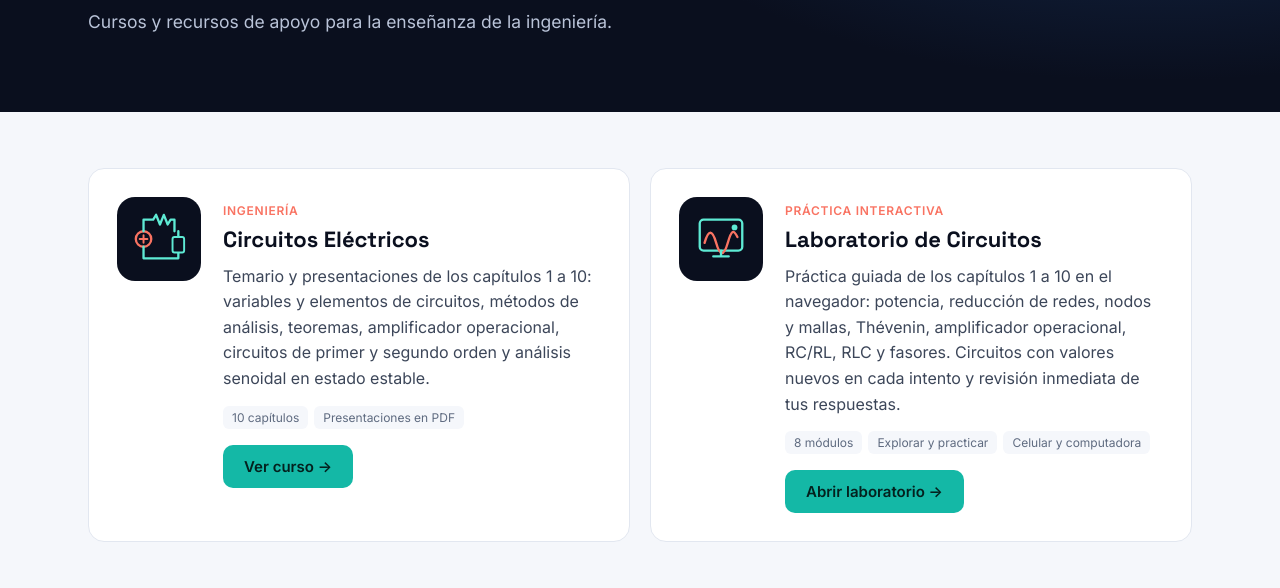
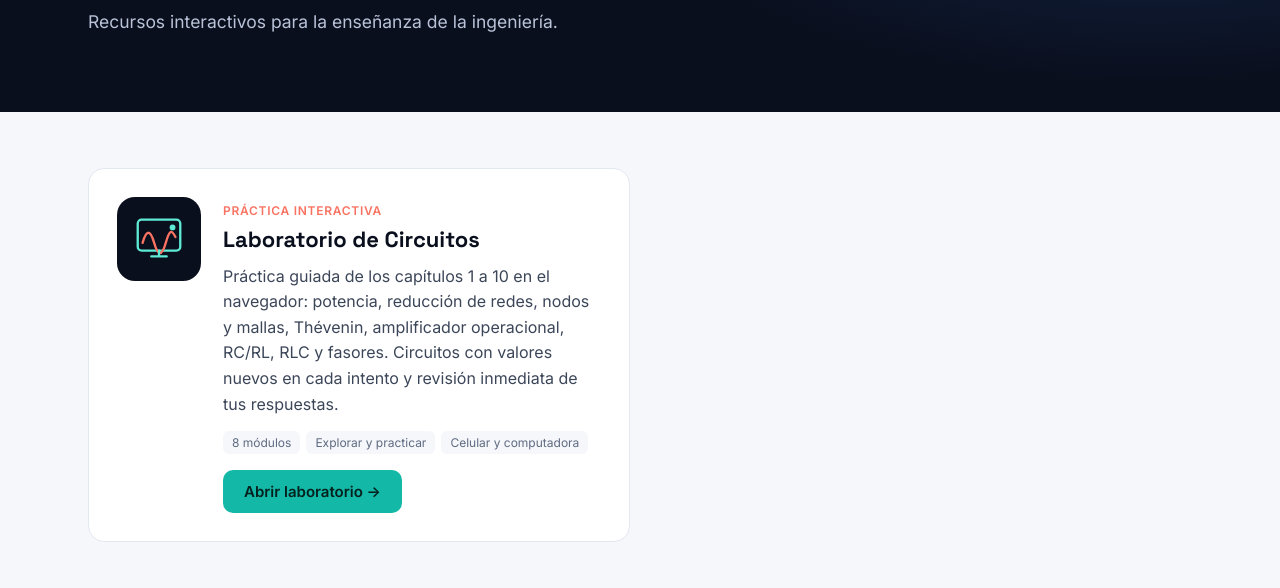
Before and after one commit to fdhernandezgutierrez/fdhernandezgutierrez.github.io, a plain HTML site: page educacion/index.html in a window 1280 px wide. Shown: the part 212-800 px from the top of the page. Drawn offline with Linux system fonts and the light colour scheme.

Commit message:
Quita el material del curso de Circuitos Eléctricos
Se retiran el temario y las presentaciones (/educacion/circuitos-electricos/).
Educación conserva solo el Laboratorio de Circuitos, y la tarjeta del
laboratorio en Proyectos ahora enlaza a su versión web.

Co-Authored-By: Claude Opus 5.5 <noreply@anthropic.com>

```diff
--- a/assets/js/datos.js
+++ b/assets/js/datos.js
@@ -239,7 +239,7 @@ window.PERFIL = {
   proyectos: [
     { titulo: "SABER-DR Web", texto: "Aplicación web que gradúa la retinopatía diabética con un ensamble de cinco modelos.", etiqueta: "Software", enlace: "" },
     { titulo: "SABER-DR Android", texto: "Clasificación en el teléfono con ONNX, sin conexión a internet.", etiqueta: "Software", enlace: "" },
-    { titulo: "Laboratorio de Circuitos", texto: "Aplicación Android de apoyo al curso de Circuitos Eléctricos.", etiqueta: "Docencia", enlace: "" }
+    { titulo: "Laboratorio de Circuitos", texto: "Práctica guiada de Circuitos Eléctricos (Dorf, caps. 1 a 10), para Android y en el navegador.", etiqueta: "Docencia", enlace: "educacion/laboratorio-circuitos/index.html" }
   ],
 
   revision: [
--- a/educacion/index.html
+++ b/educacion/index.html
@@ -4,7 +4,7 @@
 <meta charset="utf-8">
 <meta name="viewport" content="width=device-width, initial-scale=1">
 <title>Educación · Fernando D. Hernández</title>
-<meta name="description" content="Material educativo de ingeniería: cursos y recursos de apoyo para la enseñanza.">
+<meta name="description" content="Recursos interactivos para la enseñanza de la ingeniería: Laboratorio de Circuitos en el navegador.">
 <link rel="icon" href="../assets/img/favicon.svg" type="image/svg+xml">
 <link rel="preconnect" href="https://fonts.googleapis.com">
 <link rel="preconnect" href="https://fonts.gstatic.com" crossorigin>
@@ -19,7 +19,7 @@
   <div class="ancho">
     <p class="sobretitulo">Educación</p>
     <h1>Material educativo</h1>
-    <p>Cursos y recursos de apoyo para la enseñanza de la ingeniería.</p>
+    <p>Recursos interactivos para la enseñanza de la ingeniería.</p>
   </div>
 </header>
 
@@ -27,23 +27,6 @@
   <section class="seccion primera">
     <div class="ancho">
       <div class="recursos">
-        <article class="recurso">
-          <div class="ilus">
-            <svg viewBox="0 0 60 60" aria-hidden="true">
-              <circle cx="14" cy="30" r="8" fill="none" stroke="#f97362" stroke-width="2.4"/>
-              <path d="M14 26v8M10 30h8" stroke="#f97362" stroke-width="2" stroke-linecap="round"/>
-              <path d="M14 22V10h10l3-5 4 10 4-10 4 10 3-5h4v12M14 38v12h36V22" fill="none" stroke="#5eead4" stroke-width="2.4" stroke-linejoin="round" stroke-linecap="round"/>
-              <rect x="44" y="28" width="12" height="16" rx="2" fill="#0a0f1e" stroke="#5eead4" stroke-width="2"/>
-            </svg>
-          </div>
-          <div>
-            <span class="estado">Ingeniería</span>
-            <h3>Circuitos Eléctricos</h3>
-            <p>Temario y presentaciones de los capítulos 1 a 10: variables y elementos de circuitos, métodos de análisis, teoremas, amplificador operacional, circuitos de primer y segundo orden y análisis senoidal en estado estable.</p>
-            <div class="tags"><span>10 capítulos</span><span>Presentaciones en PDF</span></div>
-            <div class="botones"><a class="btn prim" href="circuitos-electricos/index.html">Ver curso →</a></div>
-          </div>
-        </article>
         <article class="recurso">
           <div class="ilus">
             <svg viewBox="0 0 60 60" aria-hidden="true">
```
